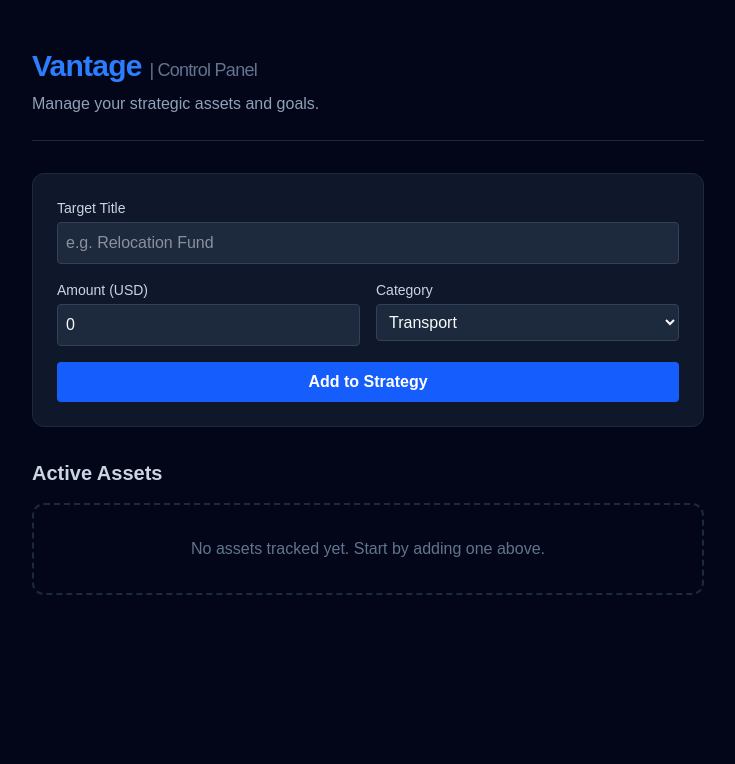
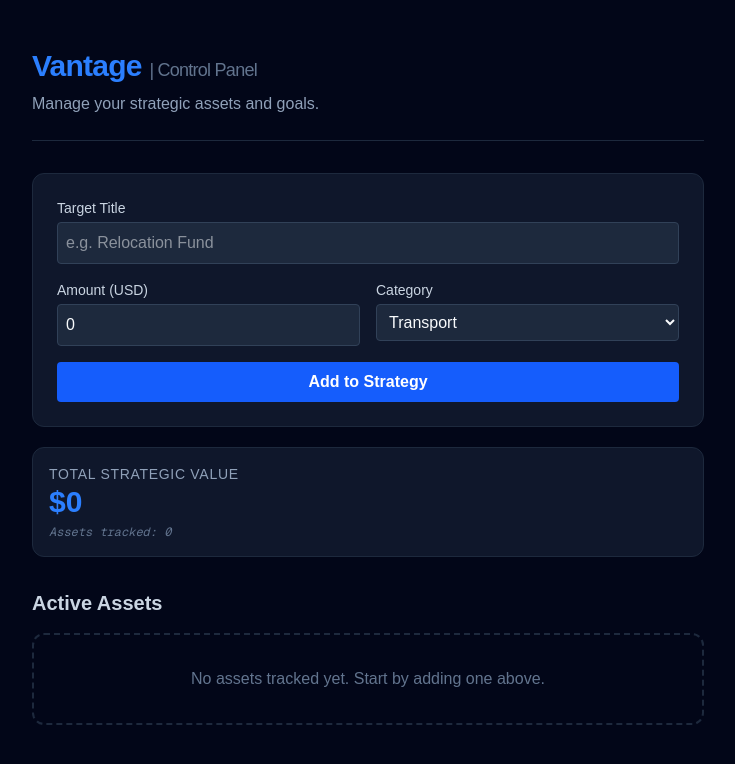
Before and after one commit to AgmarDev/Vantage, a Next.js app: page / in a window 1280 px wide. Shown: the top 764 px of the page, without its empty margins (272-1007 px from the left). Built offline with nearby package versions, Linux system fonts and the light colour scheme.

Commit message:
feat: Added summary commponent

```diff
--- a/src/app/page.tsx
+++ b/src/app/page.tsx
@@ -1,5 +1,6 @@
 "use client";
 
+import { Summary } from "@/components/Summary";
 import { GoalForm } from "@/components/GoalForm";
 import { useAssetStore } from "@/store/useAssetStore";
 
@@ -24,6 +25,7 @@ export default function Home() {
 
         <section>
           <GoalForm />
+          <Summary />
         </section>
 
         <section className="space-y-4">
--- /dev/null
+++ b/src/components/Summary.tsx
@@ -0,0 +1,26 @@
+"use client";
+import { useMemo } from "react";
+import { useAssetStore } from "@/store/useAssetStore";
+import type { Asset } from "@/store/useAssetStore";
+
+export const Summary = () => {
+  const assets = useAssetStore((state) => state.assets);
+  const totalAmount = useMemo(() => {
+    return assets.reduce((acc: number, asset: Asset) => {
+      return acc + asset.amount;
+    }, 0);
+  }, [assets]);
+  return (
+    <div className="p-4 bg-slate-900 border border-slate-800 rounded-xl mb-6 my-5">
+      <h2 className="text-slate-400 text-sm uppercase tracking-wider">
+        Total Strategic Value
+      </h2>
+      <p className="text-3xl font-bold text-blue-500">
+        ${totalAmount.toLocaleString()}
+      </p>
+      <p className="text-slate-500 text-xs mt-1 font-mono italic">
+        Assets tracked: {assets.length}
+      </p>
+    </div>
+  );
+};
--- a/src/store/useAssetStore.ts
+++ b/src/store/useAssetStore.ts
@@ -2,7 +2,7 @@ import { create } from "zustand";
 import { AssetCategory, PriorityLevel } from "@/types/goals";
 import { persist } from "zustand/middleware";
 
-interface Asset {
+export interface Asset {
   id: string;
   title: string;
   amount: number;
```
